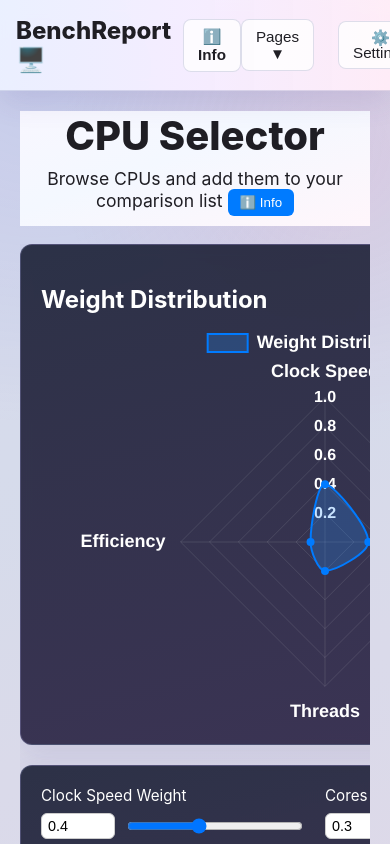
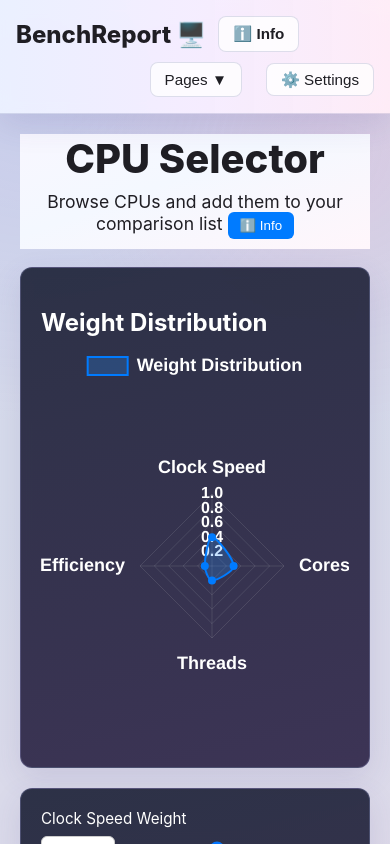
Before and after one commit to richardma213/HardwareAppRepo, a React (Create React App) app in the folder frontend/: page /cpu in a window 390 px wide. Built offline with nearby package versions, Linux system fonts and the light colour scheme; sample sign-in values are in the browser's storage.

Commit message:
improved mobile / desktop css sizing

```diff
--- a/frontend/src/components/GpuWeightRadarChart.jsx
+++ b/frontend/src/components/GpuWeightRadarChart.jsx
@@ -54,7 +54,7 @@ export default function GpuRadarChart({ weights }) {
   };
 
   return (
-    <div style={{ width: "450px", height: "400px" }}>
+    <div style={{ width: "100%", maxWidth: "450px", height: "400px" }}>
       <Radar data={data} options={options} />
     </div>
   );
--- a/frontend/src/components/Navbar.css
+++ b/frontend/src/components/Navbar.css
@@ -53,6 +53,14 @@
   display: flex;
   gap: 1.5rem;
   align-items: center;
+}
+
+/* Was previously unstyled, so its unbreakable sentence forced everything
+   else in the flex row past the viewport edge on any narrower window.
+   min-width: 0 lets it shrink/wrap instead of pushing siblings off-screen. */
+.guest-banner {
+  flex: 1 1 auto;
+  min-width: 0;
 }
 
 .nav-link {
@@ -213,3 +221,27 @@
     animation: none;
   }
 }
+
+@media (max-width: 640px) {
+  .navbar {
+    flex-wrap: wrap;
+    row-gap: 10px;
+  }
+
+  .nav-left,
+  .nav-right {
+    flex-basis: 100%;
+  }
+
+  .nav-right {
+    justify-content: flex-end;
+    flex-wrap: wrap;
+    row-gap: 8px;
+  }
+
+  .guest-banner {
+    flex-basis: 100%;
+    text-align: center;
+    font-size: 0.8rem;
+  }
+}
--- a/frontend/src/components/WeightRadarChart.jsx
+++ b/frontend/src/components/WeightRadarChart.jsx
@@ -79,7 +79,7 @@ export default function WeightRadarChart({ weights }) {
 
   return (
     <div style={{ width: "100%", display: "flex", justifyContent: "center" }}>
-      <div style={{ width: "500px", height: "400px" }}>
+      <div style={{ width: "100%", maxWidth: "500px", height: "400px" }}>
         <Radar data={data} options={{ ...options, maintainAspectRatio: false }} />
       </div>
     </div>
--- a/frontend/src/pages/CPU.css
+++ b/frontend/src/pages/CPU.css
@@ -64,7 +64,7 @@ html, body {
 
 .cpu-content {
   display: grid;
-  grid-template-columns: 600px 1fr;
+  grid-template-columns: minmax(0, 600px) minmax(0, 1fr);
   gap: 20px;
   height: calc(100vh - 200px);
   overflow: hidden;
@@ -231,3 +231,30 @@ html, body {
 .jchart-overlay-card h3 {
   color: #ffffff;
 }
+
+/* Below tablet width the fixed-width left column no longer leaves room for
+   the part list, so stack both columns and let the whole page (hero included)
+   scroll as one region instead of two independently-clipped side panels. */
+@media (max-width: 900px) {
+  .cpu-page {
+    height: calc(100dvh - 72px);
+    overflow-y: auto;
+  }
+
+  .cpu-content {
+    grid-template-columns: 1fr;
+    height: auto;
+    overflow: visible;
+  }
+
+  .cpu-left,
+  .cpu-right {
+    overflow: visible;
+    height: auto;
+    padding-right: 0;
+  }
+
+  .cpu-weight-grid {
+    grid-template-columns: 1fr;
+  }
+}
--- a/frontend/src/pages/Compare.css
+++ b/frontend/src/pages/Compare.css
@@ -1,9 +1,27 @@
 .compare-page {
   display: grid;
-  grid-template-columns: 280px 1fr;
+  grid-template-columns: minmax(0, 280px) minmax(0, 1fr);
   height: calc(100dvh - 72px);
   overflow: hidden;
 
+}
+
+@media (max-width: 900px) {
+  .compare-page {
+    grid-template-columns: 1fr;
+    overflow-y: auto;
+    overflow-x: hidden;
+  }
+
+  .compare-sidebar {
+    overflow: visible;
+    border-right: none;
+    border-bottom: 1px solid var(--border);
+  }
+
+  .compare-results {
+    overflow: visible;
+  }
 }
 
 .compare-sidebar {
--- a/frontend/src/pages/GPU.css
+++ b/frontend/src/pages/GPU.css
@@ -38,7 +38,7 @@
 
 .gpu-content {
   display: grid;
-  grid-template-columns: 550px 1fr;
+  grid-template-columns: minmax(0, 550px) minmax(0, 1fr);
   gap: 20px;
   height: calc(100vh - 200px);
   overflow: hidden;
@@ -194,3 +194,27 @@ html, body {
 .jchart-overlay-card h3 {
   color: #ffffff;
 }
+
+@media (max-width: 900px) {
+  .gpu-page {
+    height: calc(100dvh - 72px);
+    overflow-y: auto;
+  }
+
+  .gpu-content {
+    grid-template-columns: 1fr;
+    height: auto;
+    overflow: visible;
+  }
+
+  .gpu-left,
+  .gpu-right {
+    overflow: visible;
+    height: auto;
+    padding-right: 0;
+  }
+
+  .gpu-weight-grid {
+    grid-template-columns: 1fr;
+  }
+}
```
